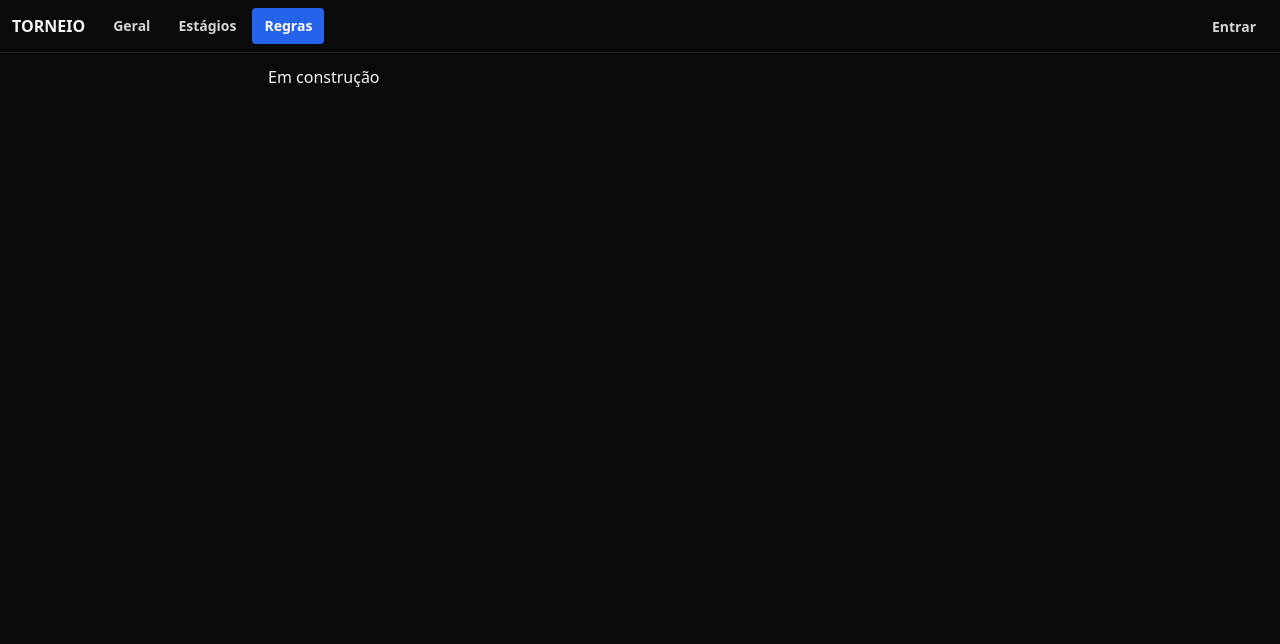
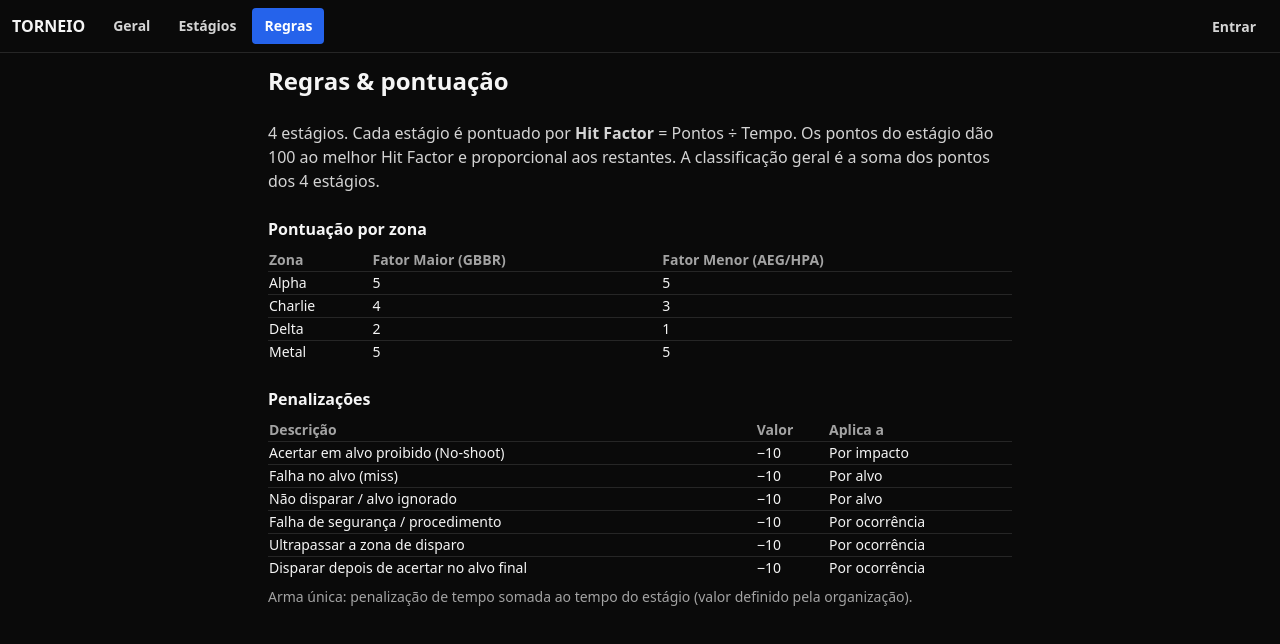
Before and after one commit to HMhugomeireles/torneio-ipsc, a React (Vite) app: page /regras in a window 1280 px wide. Shown: the top 644 px of the page. Built offline with nearby package versions, Linux system fonts and the light colour scheme; no server answers.

Commit message:
feat: regras page

```diff
--- a/src/pages/Regras.tsx
+++ b/src/pages/Regras.tsx
@@ -1 +1,63 @@
-export default function Regras() { return <div>Em construção</div> }
+const zonas = [
+  ['Alpha', '5', '5'],
+  ['Charlie', '4', '3'],
+  ['Delta', '2', '1'],
+  ['Metal', '5', '5'],
+]
+const penalizacoes = [
+  ['Acertar em alvo proibido (No-shoot)', '−10', 'Por impacto'],
+  ['Falha no alvo (miss)', '−10', 'Por alvo'],
+  ['Não disparar / alvo ignorado', '−10', 'Por alvo'],
+  ['Falha de segurança / procedimento', '−10', 'Por ocorrência'],
+  ['Ultrapassar a zona de disparo', '−10', 'Por ocorrência'],
+  ['Disparar depois de acertar no alvo final', '−10', 'Por ocorrência'],
+]
+
+export default function Regras() {
+  return (
+    <div className="flex flex-col gap-6">
+      <h1 className="text-2xl font-bold">Regras & pontuação</h1>
+
+      <p className="text-neutral-300">
+        4 estágios. Cada estágio é pontuado por <b>Hit Factor</b> = Pontos ÷ Tempo.
+        Os pontos do estágio dão 100 ao melhor Hit Factor e proporcional aos restantes.
+        A classificação geral é a soma dos pontos dos 4 estágios.
+      </p>
+
+      <section>
+        <h2 className="mb-2 font-bold">Pontuação por zona</h2>
+        <table className="w-full text-sm">
+          <thead className="text-left text-neutral-400">
+            <tr><th>Zona</th><th>Fator Maior (GBBR)</th><th>Fator Menor (AEG/HPA)</th></tr>
+          </thead>
+          <tbody>
+            {zonas.map(z => (
+              <tr key={z[0]} className="border-t border-neutral-800">
+                <td>{z[0]}</td><td>{z[1]}</td><td>{z[2]}</td>
+              </tr>
+            ))}
+          </tbody>
+        </table>
+      </section>
+
+      <section>
+        <h2 className="mb-2 font-bold">Penalizações</h2>
+        <table className="w-full text-sm">
+          <thead className="text-left text-neutral-400">
+            <tr><th>Descrição</th><th>Valor</th><th>Aplica a</th></tr>
+          </thead>
+          <tbody>
+            {penalizacoes.map(p => (
+              <tr key={p[0]} className="border-t border-neutral-800">
+                <td>{p[0]}</td><td>{p[1]}</td><td>{p[2]}</td>
+              </tr>
+            ))}
+          </tbody>
+        </table>
+        <p className="mt-2 text-sm text-neutral-400">
+          Arma única: penalização de tempo somada ao tempo do estágio (valor definido pela organização).
+        </p>
+      </section>
+    </div>
+  )
+}
```
